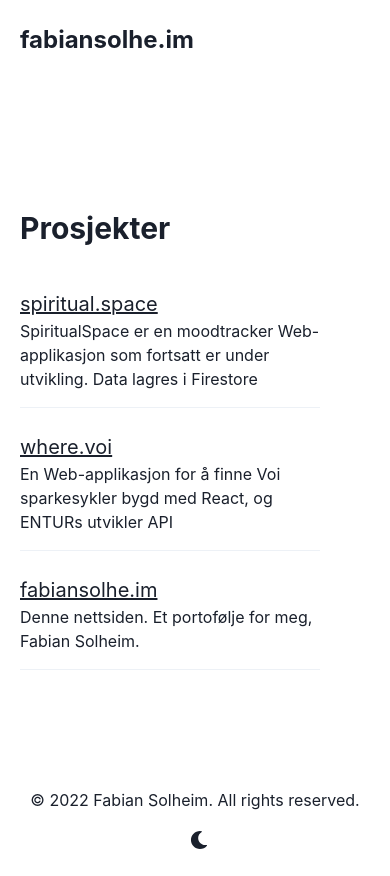
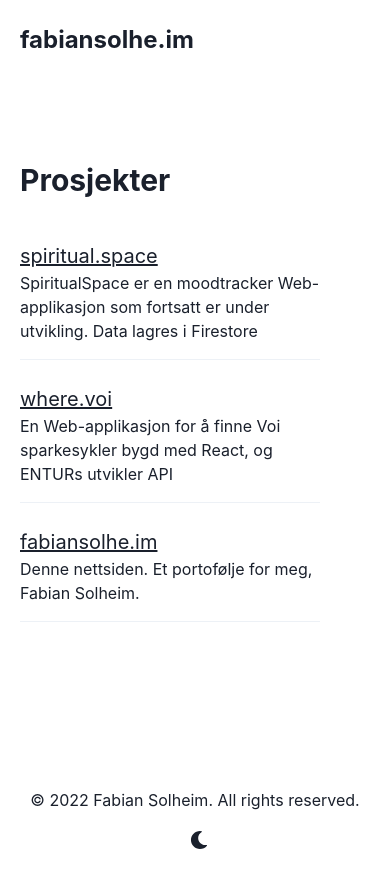
Before and after one commit to fabiansolheim/fabiansolhe.im, a React (Create React App) app: page /prosjekter in a window 390 px wide. Built offline with nearby package versions, Linux system fonts and the light colour scheme.

Commit message:
Changes margin for mobile-users

```diff
--- a/src/Prosjekter.js
+++ b/src/Prosjekter.js
@@ -37,7 +37,7 @@ const Header = () => {
 const HeroText = () => {
   const [isNotMobile] = useMediaQuery('(min-width: 600px)');
   return (
-    <Box mt={isNotMobile ? 20 : 153} position="relative" w={[300, 400, 500]}>
+    <Box mt={isNotMobile ? 20 : 105} position="relative" w={[300, 400, 500]}>
       <Heading mb={4}>Prosjekter</Heading>
       <HStack>
         <ul>
```
